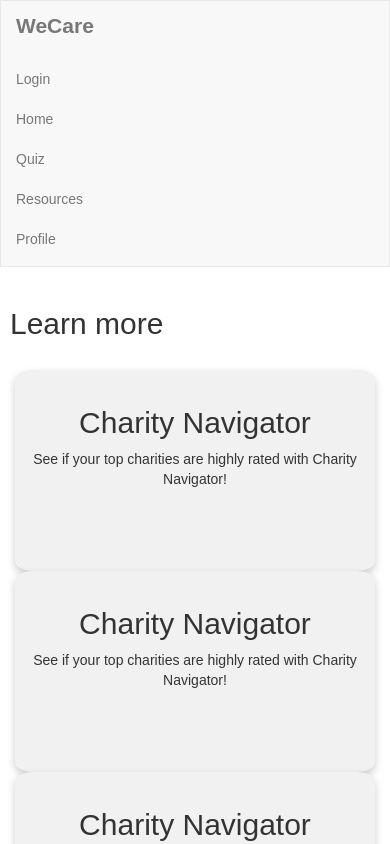
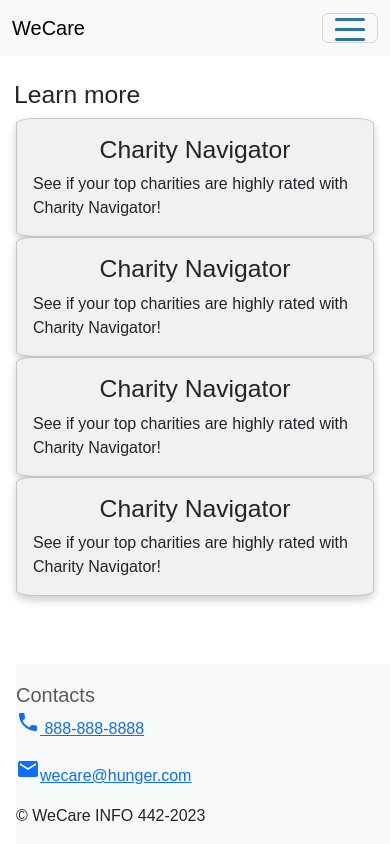
Before and after one commit to UW-INFO442-AU23/WeCare, a React (Create React App) app: page /resources in a window 390 px wide. Shown: the top 844 px of the page. Built offline with nearby package versions, Linux system fonts and the light colour scheme.

Commit message:
update hamburger menu design for navbar, update bootstrap import, modify Resources.js to adapt to the new bootstrap

```diff
--- a/public/index.html
+++ b/public/index.html
@@ -7,13 +7,13 @@
     <meta name="theme-color" content="#000000" />
 
     <!-- Bootstrap -->     <!-- Latest compiled and minified CSS -->
-    <link rel="stylesheet" href="https://maxcdn.bootstrapcdn.com/bootstrap/3.4.1/css/bootstrap.min.css">
+    <link href="https://cdn.jsdelivr.net/npm/bootstrap@5.3.2/dist/css/bootstrap.min.css" rel="stylesheet" integrity="sha384-T3c6CoIi6uLrA9TneNEoa7RxnatzjcDSCmG1MXxSR1GAsXEV/Dwwykc2MPK8M2HN" crossorigin="anonymous">
+    <!-- <link rel="stylesheet" href="https://maxcdn.bootstrapcdn.com/bootstrap/3.4.1/css/bootstrap.min.css"> -->
     <link rel="manifest" href="%PUBLIC_URL%/manifest.json" />
     <link rel="shortcut icon" href="%PUBLIC_URL%/favicon.ico" />
     <link href="https://fonts.googleapis.com/icon?family=Material+Icons" rel="stylesheet">
 
     <!-- You can include other external stylesheets or fonts here if needed -->
-
     <title>WeCare App</title>
 </head>
 
@@ -22,8 +22,9 @@
         You need to enable JavaScript to run this app.
     </noscript>
     <div id="root"></div>
-
-    <!-- The React scripts will be automatically included when you run 'npm start' or 'npm run build' -->
+    <script src="https://cdn.jsdelivr.net/npm/bootstrap@5.3.2/dist/js/bootstrap.bundle.min.js" integrity="sha384-C6RzsynM9kWDrMNeT87bh95OGNyZPhcTNXj1NW7RuBCsyN/o0jlpcV8Qyq46cDfL" crossorigin="anonymous"></script>
+    <!-- having fontawesome.com for some icons and fonts -->
+    <script src="https://kit.fontawesome.com/c350fbf457.js" crossorigin="anonymous"></script>
 </body>
 
 </html>
--- a/src/App.js
+++ b/src/App.js
@@ -14,12 +14,11 @@
 // import QuizResult1 from './components/Quiz/QuizResult1'
 // import QuizResult2 from './components/Quiz/QuizResult2'
 
-import './styles.css';
-
+import './style/styles.css';
+import './style/AnimatedIconStyles.css'
 
 function App(props) {
   return (
-    <div className="app-container">
     <Router>
       <Navbar />
       <div className="content-container">
@@ -32,15 +31,12 @@
           <Route path="/register" element={<Register />}/>
           <Route path="/logout" element={<Logout />} />
           <Route path="/reset" element={<ForgotPassword/>} />
-
-
           {/* <Route path="/quizresult1" element={<QuizResult1 /> } />
           <Route path="/quizresult2" element={<QuizResult2 /> } /> */}
         </Routes>
       </div>
+      <Footer />
     </Router>
-      <Footer />
-    </div>
   );
 }
 
--- a/src/components/Footer.js
+++ b/src/components/Footer.js
@@ -1,7 +1,7 @@
 function Footer() {
   return (
-    <div className="footer fixed-bottom">
-      <h1>Contacts</h1>
+    <div className="footer mt-auto ms-3 pt-3 bg-body-tertiary">
+      <span class="text-body-secondary fs-5">Contacts</span>
       <p><a href="tel:888-888-8888"><span className="material-icons">phone</span> 888-888-8888</a></p>
       <p><a href="mailto:wecare@hunger.com"><span className="material-icons">email</span>
           wecare@hunger.com</a></p>
@@ -10,5 +10,4 @@
   );
 }
 
-
   export default Footer;
--- a/src/components/Login.js
+++ b/src/components/Login.js
@@ -2,7 +2,7 @@
 import { Link, useNavigate } from "react-router-dom";
 import { auth, logInWithEmailAndPassword, signInWithGoogle } from "./f-config";
 import { useAuthState } from "react-firebase-hooks/auth";
-import "../styles.css";
+import "../style/styles.css";
 
 
 function Login() {
--- a/src/components/Navbar.js
+++ b/src/components/Navbar.js
@@ -1,29 +1,40 @@
 import { Link } from 'react-router-dom';
+import React, { useState } from 'react';
 
 function Navbar() {
+  const [isOpen, setIsOpen] = useState(false);
+
+  const toggleIcon = () => {
+    setIsOpen(!isOpen);
+  };
+
   return (
-    <nav className="navbar navbar-default">
-      <div className="container-fluid">
-        <div className="navbar-header">
-          <a className="navbar-brand" href="/">WeCare</a>
+    <nav class="navbar navbar-expand-sm bg-body-tertiary">
+      <div class="container-fluid">
+        <a class="navbar-brand" href="/">WeCare</a>
+        <button class="navbar-toggler collapsed" type="button" onClick={toggleIcon} data-bs-toggle="collapse" data-bs-target="#navbarNavAltMarkup" aria-controls="navbarNavAltMarkup" aria-expanded="false" aria-label="Toggle navigation">
+          {/* <span class="navbar-toggler-icon"></span> */}
+          {/* <i class="fas fa-hamburger"></i> */}
+          <div className={`animated-icon2 ${isOpen ? 'open' : ''}`}>
+              <span></span>
+              <span></span>
+              <span></span>
+              <span></span>
+          </div>
+        </button>
+
+        <div class="collapse navbar-collapse justify-content-end" id="navbarNavAltMarkup">
+          <div class="navbar-nav">
+            <a class="nav-link" href="/login">Login</a>
+            <a class="nav-link" href="/">Home</a>
+            <a class="nav-link" href="/quiz">Quiz</a>
+            <a class="nav-link" href="/resources">Resources</a>
+            <a class="nav-link" href="/profile">Profile</a>
+          </div>
         </div>
-        <ul className="nav navbar-nav navbar-right">
-          <li><Link to="/login">Login</Link></li>
-          <li><Link to="/">Home</Link></li>
-          <li><Link to="/quiz">Quiz</Link></li>
-          <li><Link to="/resources">Resources</Link></li>
-          <li><Link to="/profile">Profile</Link></li>
-          {/*<li><Link to="/logout">Logout</Link></li>*/}
-
-
-          {/* <li><Link to ="/quizresult1">QuizResult1</Link></li>
-          <li><Link to ="/quizresult2">QuizResult2</Link></li> */}
-        </ul>
       </div>
     </nav>
   );
 }
 
-
-
 export default Navbar;
--- a/src/components/Resources.js
+++ b/src/components/Resources.js
@@ -1,46 +1,44 @@
 import React from "react";
 import {useState, useEffect} from "react";
 
-export function ResCards(props){
+export function ResCards(props) {
   const resData = props.resData;
-  return(
-      <div className="d-flex col-md-6 col-lg-3">
-          <div className="card">
-              {/* <img className="card-img-top" src={ourData.img} alt={ourData.name} />  */}
+  return (
+    <div className="col-12 col-md-6 col-lg-3">
+      <div className="card w-100">
+        {/* w-100 makes the card width 100% of its container */}
+        {/* Uncomment below if you want to include image */}
+        {/* <img className="card-img-top" src={resData.img} alt={resData.name} /> */}
         <div className="card-body">
-                  <div className="col-sm">
           <h2 className="card-title text-center">{resData.title}</h2>
           <p className="card-text">{resData.descr}</p>
         </div>
       </div>
     </div>
-      </div>
-  )
+  );
 }
 
 
 
+
 function Resources(props) {
-
   const reslist = props.res;
-  let newCardArray = reslist.map((obj) => {
-      let newCard = <ResCards key={obj.title} resData={obj} />
-      return newCard;
-  })
+  const newCardArray = reslist.map((obj) => {
+    return <ResCards key={obj.title} resData={obj} />;
+  });
 
   return (
-      <div>
-
-          <h2 class="learnmore">Learn more</h2>
+    <div className="container-fluid mt-4 px-1">
+      {/* Container div for the Bootstrap grid */}
+      <h2 className="learnmore">Learn more</h2>
+      <div className="row mx-0">
         {newCardArray}
       </div>
-
-
-    )
+    </div>
+  );
 }
 
 export default Resources;
-
 
   // <div className="d-flex col-md-6 col-lg-3">
   //         <div className="card">
--- /dev/null
+++ b/src/style/AnimatedIconStyles.css
@@ -0,0 +1,78 @@
+/* Animated hamburger menu toggler from https://mdbootstrap.com/docs/standard/extended/hamburger-menu/#subsection-navbar-end */
+
+.animated-icon2 {
+  width: 30px;
+  height: 20px;
+  position: relative;
+  margin: 0px;
+  -webkit-transform: rotate(0deg);
+  -moz-transform: rotate(0deg);
+  -o-transform: rotate(0deg);
+  transform: rotate(0deg);
+  -webkit-transition: .5s ease-in-out;
+  -moz-transition: .5s ease-in-out;
+  -o-transition: .5s ease-in-out;
+  transition: .5s ease-in-out;
+  cursor: pointer;
+}
+
+.animated-icon2 span {
+  display: block;
+  position: absolute;
+  height: 3px;
+  width: 100%;
+  border-radius: 9px;
+  opacity: 1;
+  left: 0;
+  -webkit-transform: rotate(0deg);
+  -moz-transform: rotate(0deg);
+  -o-transform: rotate(0deg);
+  transform: rotate(0deg);
+  -webkit-transition: .25s ease-in-out;
+  -moz-transition: .25s ease-in-out;
+  -o-transition: .25s ease-in-out;
+  transition: .25s ease-in-out;
+}
+
+.animated-icon2 span {
+  background: #2874aa;
+}
+
+.animated-icon2 span:nth-child(1) {
+  top: 0px;
+}
+
+.animated-icon2 span:nth-child(2),
+.animated-icon2 span:nth-child(3) {
+  top: 10px;
+}
+
+.animated-icon2 span:nth-child(4) {
+  top: 20px;
+}
+
+.animated-icon2.open span:nth-child(1) {
+  top: 11px;
+  width: 0%;
+  left: 50%;
+}
+
+.animated-icon2.open span:nth-child(2) {
+  -webkit-transform: rotate(45deg);
+  -moz-transform: rotate(45deg);
+  -o-transform: rotate(45deg);
+  transform: rotate(45deg);
+}
+
+.animated-icon2.open span:nth-child(3) {
+  -webkit-transform: rotate(-45deg);
+  -moz-transform: rotate(-45deg);
+  -o-transform: rotate(-45deg);
+  transform: rotate(-45deg);
+}
+
+.animated-icon2.open span:nth-child(4) {
+  top: 11px;
+  width: 0%;
+  left: 50%;
+}
--- a/src/styles.css
+++ b/src/style/styles.css
@@ -6,21 +6,10 @@
     font-family: Arial, sans-serif;
 }
 
-/* Navbar */
-.navbar .navbar-brand {
-    font-size: 1.5em;
-    font-weight: bold;
-}
-
-.navbar .nav-links a {
-    text-decoration: none;
-    color: #333;
-    transition: color 0.3s;
-}
-
-/* Navlink on hover */
-.navbar .nav-links a:hover {
-    color: #007BFF;
+#root {
+  min-height: 100vh;
+  display: flex;
+  flex-direction: column;
 }
 
 /* Styling for home page banner */
@@ -61,7 +50,7 @@
     margin-top: 30px;
 }
 
-.footer {
+/* .footer {
     padding: 5px 10px;
     background-color: #f4f4f4;
     text-align: left;
@@ -71,52 +60,19 @@
 .footer h1 {
     font-size: 17px;
     font-weight: bold;
-}
-
-.app-container {
-    display: flex;
-    flex-direction: column;
-    min-height: 100vh; /* take up at least the full height of the viewport */
-  }
-
-  .content-container {
-    flex: 1; /* take up all available space */
-  }
+} */
 
 /* resources page */
-.column {
-    float: left;
-    width: 25%;
-    padding: 0 10px;
-  }
-
-/* Style the counter cards */
 .card {
-  box-shadow: 0 4px 8px 0 rgba(0, 0, 0, 0.2); /* this adds the "card" effect */
-  padding: 16px;
-  padding-bottom: 20%;
-  text-align: center;
+  box-shadow: 0 4px 8px 0 rgba(0, 0, 0, 0.2);
   background-color: #f1f1f1;
   border-radius: 5%;
 }
 
-/* Responsive columns - one column layout (vertical) on small screens */
-@media screen and (max-width: 600px) {
-  .column {
-    width: 100%;
-    display: block;
-    margin-bottom: 20px;
-  }
+.learnmore {
+  padding-left: 10px;
 }
 
-.resourcerow {
-    padding: 5%;
-}
-
-.learnmore{
-  padding-left: 10px;
-  padding-bottom: 20px;
-}
 
 /* Style for the login page */
 .login {
```
Lines whose indentation alone changed are shown as unchanged.
